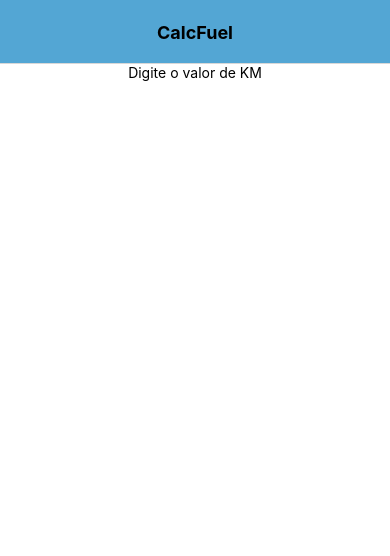
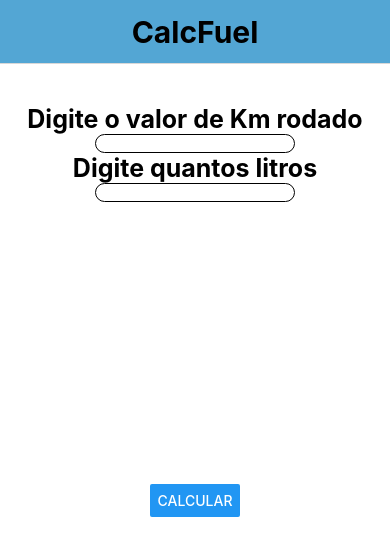
Before and after one commit to PauloSTDev/CalcFuel, a React Native app: screen /Home in a window 390 px wide. Shown: the top 556 px of the page. Built offline with nearby package versions, Linux system fonts and the light colour scheme.

Commit message:
Implementa Screen Resultado.js e navegação

```diff
--- a/App.js
+++ b/App.js
@@ -3,6 +3,7 @@ import { NavigationContainer } from '@react-navigation/native';
 import { createNativeStackNavigator } from '@react-navigation/native-stack';
 
 import Home from './src/pages/Home';
+import Resultado from './src/pages/Resultado';
 
 
 const Stack = createNativeStackNavigator();
@@ -15,16 +16,28 @@ function App() {
           headerTitleAlign: "center",
           headerStyle: {
             backgroundColor: '#53a6d4',
+
           },
           headerTintColor: '#000000',
           headerTitleStyle: {
             fontWeight: 'bold',
+            fontSize: 30,
           },
         }}
       >
         <Stack.Screen
           name="Home"
           component={Home}
+          options={
+            {
+
+              title: 'CalcFuel',
+            }
+          }
+        />
+        <Stack.Screen
+          name="Resultado"
+          component={Resultado}
           options={
             {
               title: 'CalcFuel',
--- a/src/pages/Home.js
+++ b/src/pages/Home.js
@@ -1,18 +1,61 @@
-import { StyleSheet, View, Text} from 'react-native';
+import { StyleSheet, View, Text, TextInput, Button} from 'react-native';
 
 export default function Home({ navigation }) {
 
+  const resultadoOpe = () => {
+    navigation.navigate("Resultado")
+}
+
   return (
     <View style={styles.container}>
-        <Text>Digite o valor de KM</Text>
+      <View style={styles.container}>
+        <Text style={styles.text}>Digite o valor de Km rodado</Text>
+        <TextInput
+          style={styles.textInput}
+          keyboardType='numeric'
+
+        />
+        <Text style={styles.text}>Digite quantos litros</Text>
+        <TextInput
+          style={styles.textInput}
+          keyboardType='numeric'
+        />
+      </View>
+
+      <View style={styles.container}>
+        <Button style={styles.button}
+
+
+          title='Calcular'
+          onPress={resultadoOpe}
+
+        />
+      </View>
     </View>
   );
 }
 
 const styles = StyleSheet.create({
   container: {
+    paddingTop: 20,
     flex: 1,
     backgroundColor: '#fff',
-    alignItems: "center"
+    alignItems: "center",
   },
+  textInput: {
+    width: 200,
+    borderColor: "black",
+    borderWidth: 1,
+    borderRadius: 20,
+    textAlign: "center"
+  },
+  text: {
+    fontSize: 25,
+    fontWeight: "bold"
+  },
+  button: {
+    backgroundColor: "#53a6d4",
+    color: "#53a6d4",
+    tintColor: "#53a6d4",
+  }
 });
--- /dev/null
+++ b/src/pages/Resultado.js
@@ -0,0 +1,34 @@
+import { StyleSheet, View, Text, TextInput } from 'react-native';
+
+export default function Resultado({ navigation }) {
+
+    return (
+        <View style={styles.container}>
+            <View style={styles.container}>
+                <Text style={styles.text}>Aqui vai o resultado</Text>
+
+
+            </View>
+        </View>
+    );
+}
+
+const styles = StyleSheet.create({
+    container: {
+        paddingTop: 40,
+        flex: 1,
+        backgroundColor: '#fff',
+        alignItems: "center",
+    },
+    textInput: {
+        width: 200,
+        borderColor: "black",
+        borderWidth: 1,
+        borderRadius: 20,
+        textAlign: "center"
+    },
+    text: {
+        fontSize: 25,
+        fontWeight: "bold"
+    }
+});
```
